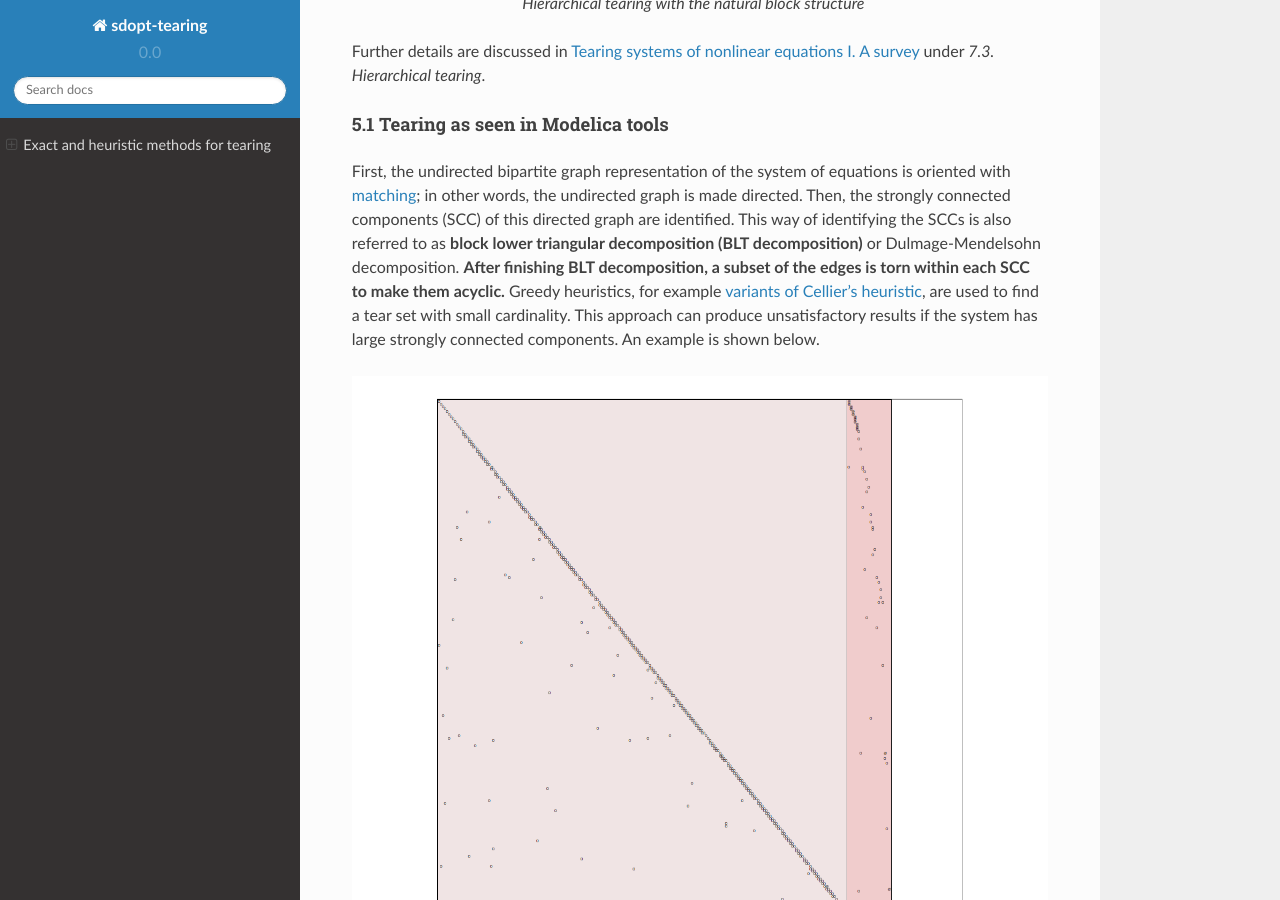
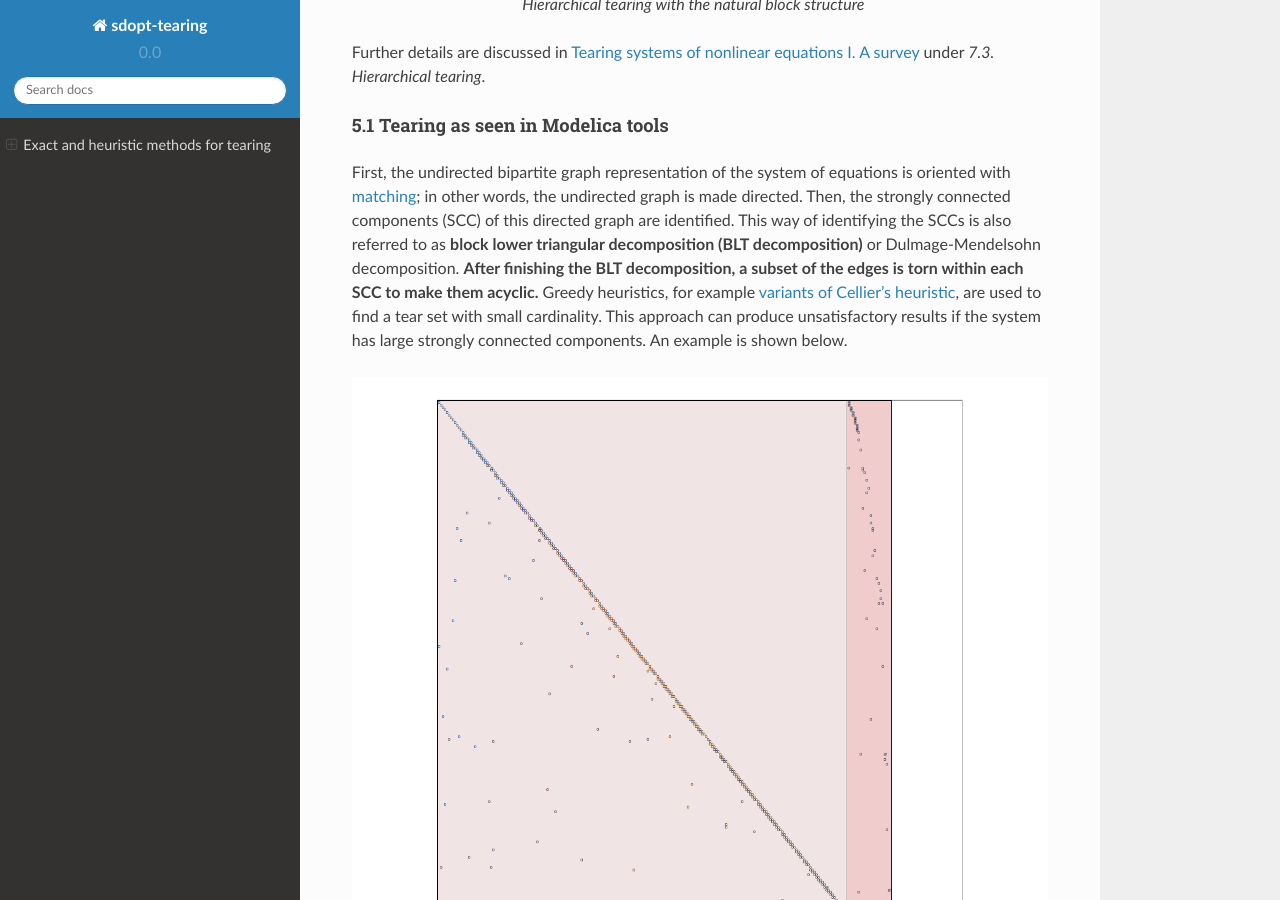
Before and after one commit to baharev/sdopt-tearing, a Sphinx documentation site: the page built from docs/index.rst, in a window 1280 px wide and 900 px high, scrolled down 5965 px. Built offline with Sphinx 7.4.7 and the Read the Docs theme 2.0.0, drawn with Linux system fonts in a browser that asks for light colours; some of the changed text lies outside the part shown.

Commit message:
Fixed minor issues

```diff
--- a/docs/index.rst
+++ b/docs/index.rst
@@ -202,7 +202,7 @@ in other words, the undirected graph is made directed. Then, the strongly
 connected components (SCC) of this directed graph are identified. This way of
 identifying the SCCs is also referred to as **block lower triangular
 decomposition (BLT decomposition)** or Dulmage-Mendelsohn decomposition. **After
-finishing BLT decomposition, a subset of the edges is torn within each SCC to
+finishing the BLT decomposition, a subset of the edges is torn within each SCC to
 make them acyclic.** Greedy heuristics, for example
 `variants of Cellier's heuristic <http://dx.doi.org/10.1145/2666202.2666204>`_,
 are used to find a tear set with small cardinality. This approach can produce
```
Also changed, not shown: other parts of docs/index.rst (+1 -1 lines).
